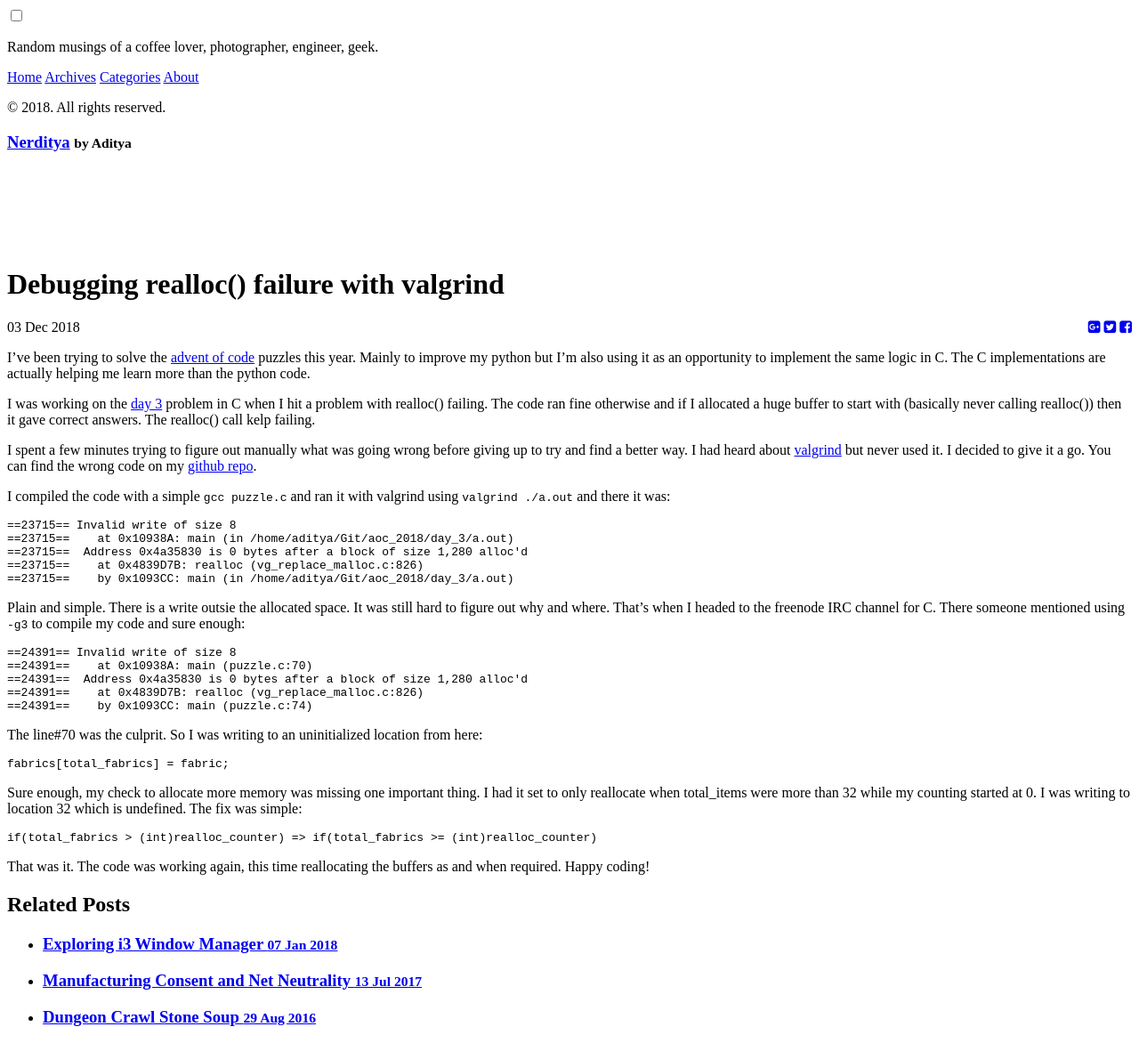
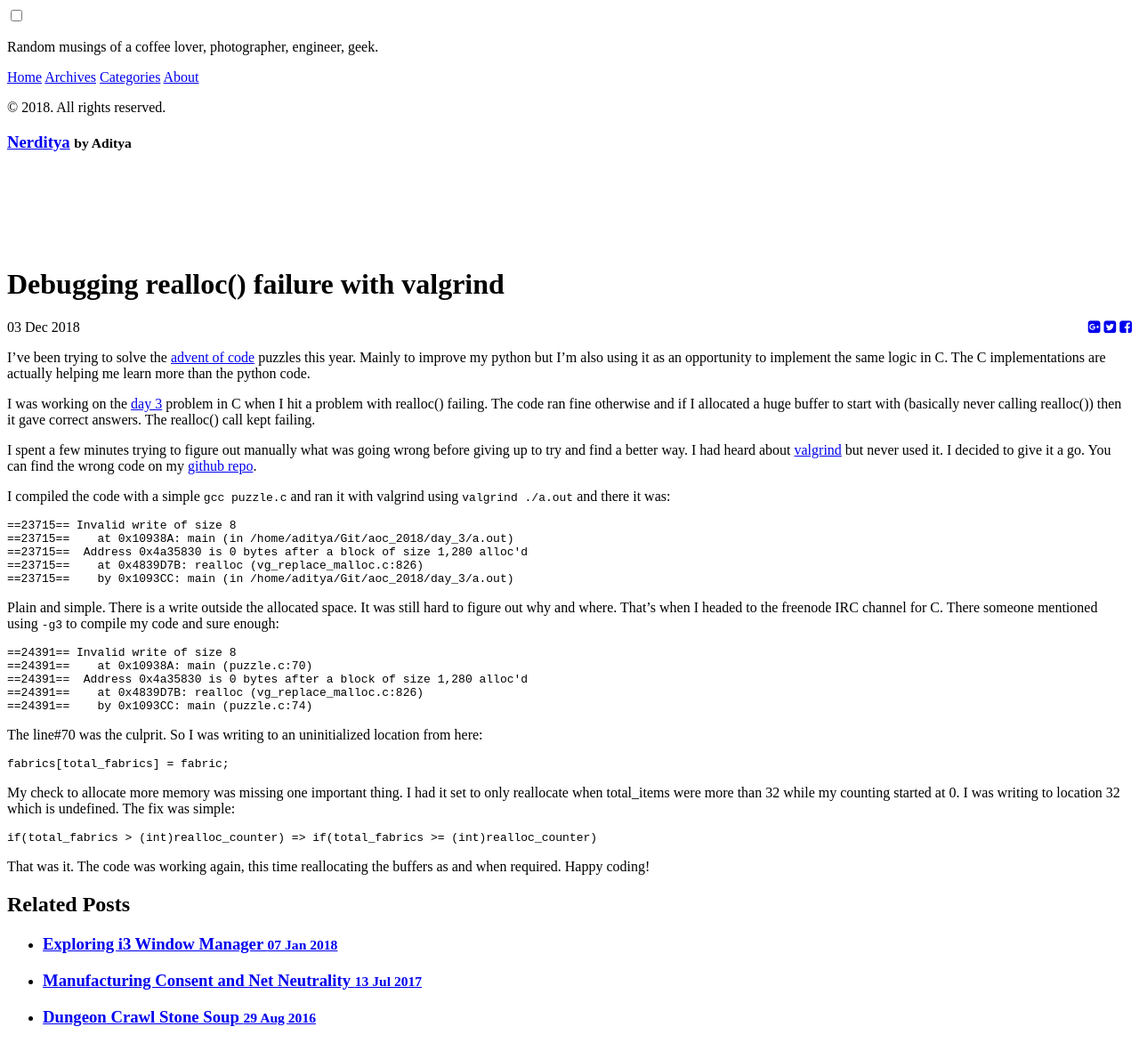
Before and after one commit to adibis/jekyllNerditya, a Jekyll site: the page built from _posts/2018-12-03-debugging-realloc-fail-with-valgrind.md, in a window 1280 px wide. Shown: the whole page at 89% size. Built offline with Jekyll 4.4.1, drawn with Linux system fonts in a browser that asks for light colours; nearby versions of some CDN libraries; Markdown is read by kramdown in place of the engine named in the settings.

Commit message:
Fixed spelling errors.

````diff
--- a/_posts/2018-12-03-debugging-realloc-fail-with-valgrind.md
+++ b/_posts/2018-12-03-debugging-realloc-fail-with-valgrind.md
@@ -6,7 +6,7 @@ category: code
 
 I've been trying to solve the [advent of code][advent of code] puzzles this year. Mainly to improve my python but I'm also using it as an opportunity to implement the same logic in C. The C implementations are actually helping me learn more than the python code.
 
-I was working on the [day 3][day 3] problem in C when I hit a problem with realloc() failing. The code ran fine otherwise and if I allocated a huge buffer to start with (basically never calling realloc()) then it gave correct answers. The realloc() call kelp failing.
+I was working on the [day 3][day 3] problem in C when I hit a problem with realloc() failing. The code ran fine otherwise and if I allocated a huge buffer to start with (basically never calling realloc()) then it gave correct answers. The realloc() call kept failing.
 
 I spent a few minutes trying to figure out manually what was going wrong before giving up to try and find a better way. I had heard about [valgrind][valgrind] but never used it. I decided to give it a go. You can find the wrong code on my [github repo][github repo].
 
@@ -20,7 +20,7 @@ I compiled the code with a simple ```gcc puzzle.c``` and ran it with valgrind us
 ==23715==    by 0x1093CC: main (in /home/aditya/Git/aoc_2018/day_3/a.out)
 ```
 
-Plain and simple. There is a write outsie the allocated space. It was still hard to figure out why and where. That's when I headed to the freenode IRC channel for C. There someone mentioned using ```-g3``` to compile my code and sure enough:
+Plain and simple. There is a write outside the allocated space. It was still hard to figure out why and where. That's when I headed to the freenode IRC channel for C. There someone mentioned using ```-g3``` to compile my code and sure enough:
 
 ```
 ==24391== Invalid write of size 8
@@ -36,7 +36,7 @@ The line#70 was the culprit. So I was writing to an uninitialized location from
 fabrics[total_fabrics] = fabric;
 ```
 
-Sure enough, my check to allocate more memory was missing one important thing. I had it set to only reallocate when total_items were more than 32 while my counting started at 0. I was writing to location 32 which is undefined. The fix was simple:
+My check to allocate more memory was missing one important thing. I had it set to only reallocate when total_items were more than 32 while my counting started at 0. I was writing to location 32 which is undefined. The fix was simple:
 
 ```
 if(total_fabrics > (int)realloc_counter) => if(total_fabrics >= (int)realloc_counter)
````
